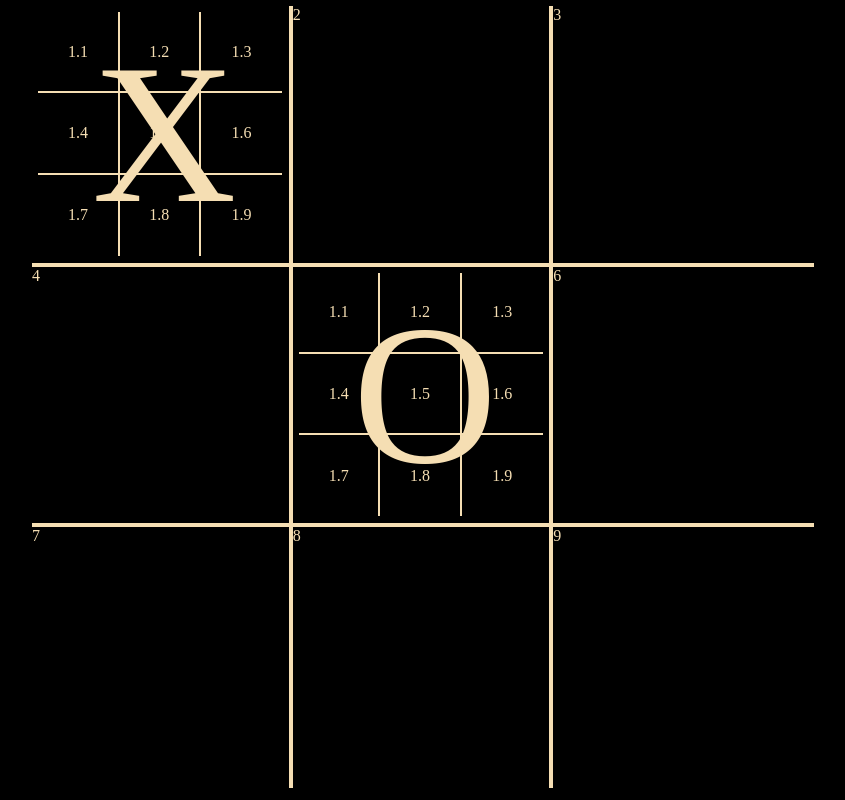
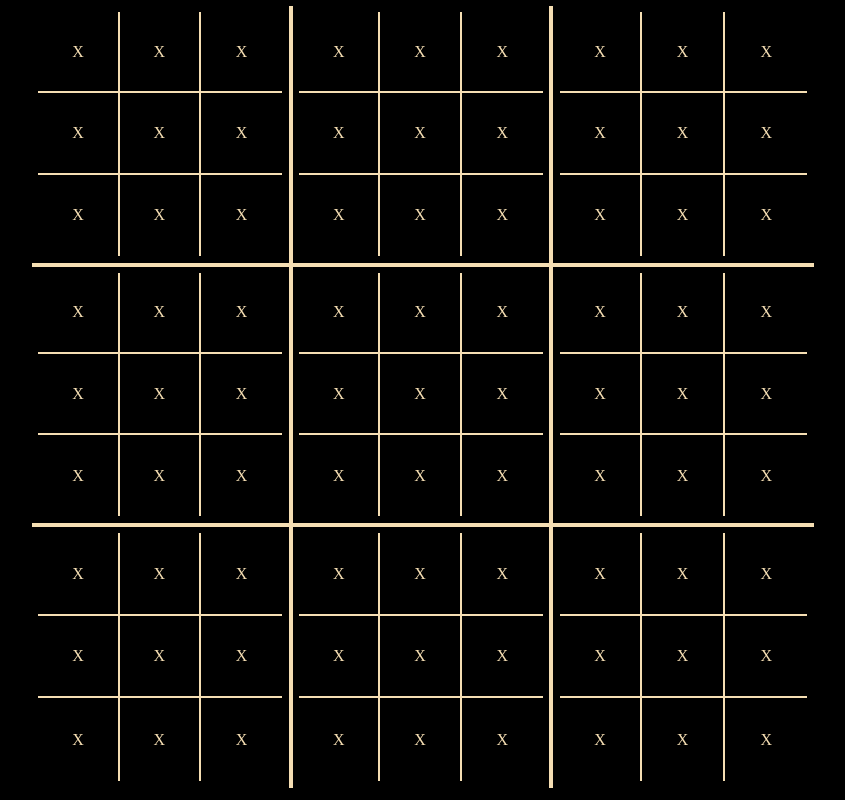
Before and after one commit to Akhand-99/SuperTicTacToe, a React (Vite) app in the folder super-tic-tac-toe/: page / in a window 1280 px wide. Shown: the whole page, without its empty margins (217-1062 px from the left). Built offline with nearby package versions, Linux system fonts and the light colour scheme.

Commit message:
Made static react components

```diff
--- a/super-tic-tac-toe/src/App.jsx
+++ b/super-tic-tac-toe/src/App.jsx
@@ -3,64 +3,13 @@ import { useState } from "react";
 // import viteLogo from '/vite.svg'
 // import './App.css'
 import "./css/styles1.css";
+import MainBoard from "./components/MainBoard";
 
 function App() {
   return (
     <>
       {/* <h1>Super Tic-Tac-Toe</h1> */}
-      <div className="main-grid-container">
-        <div className="main-grid-cell border-right border-bottom">
-          <div className="small-grid-container">
-            <div className="small-grid-cell border-right border-bottom">
-              1.1
-            </div>
-            <div className="small-grid-cell border-right border-bottom">
-              1.2
-            </div>
-            <div className="small-grid-cell border-bottom">1.3</div>
-            <div className="small-grid-cell border-right border-bottom">
-              1.4
-            </div>
-            <div className="small-grid-cell border-right border-bottom">
-              1.5
-            </div>
-            <div className="small-grid-cell border-bottom">1.6</div>
-            <div className="small-grid-cell border-right">1.7</div>
-            <div className="small-grid-cell border-right">1.8</div>
-            <div className="small-grid-cell">1.9</div>
-            <div className="overlay-small-board">X</div>
-          </div>
-        </div>
-        <div className="main-grid-cell border-right border-bottom">2</div>
-        <div className="main-grid-cell border-bottom">3</div>
-        <div className="main-grid-cell border-right border-bottom">4</div>
-        <div className="main-grid-cell border-right border-bottom">
-          <div className="small-grid-container">
-            <div className="small-grid-cell border-right border-bottom">
-              1.1
-            </div>
-            <div className="small-grid-cell border-right border-bottom">
-              1.2
-            </div>
-            <div className="small-grid-cell border-bottom">1.3</div>
-            <div className="small-grid-cell border-right border-bottom">
-              1.4
-            </div>
-            <div className="small-grid-cell border-right border-bottom">
-              1.5
-            </div>
-            <div className="small-grid-cell border-bottom">1.6</div>
-            <div className="small-grid-cell border-right">1.7</div>
-            <div className="small-grid-cell border-right">1.8</div>
-            <div className="small-grid-cell">1.9</div>
-            <div className="overlay-small-board">O</div>
-          </div>
-        </div>
-        <div className="main-grid-cell border-bottom">6</div>
-        <div className="main-grid-cell border-right">7</div>
-        <div className="main-grid-cell border-right">8</div>
-        <div className="main-grid-cell">9</div>
-      </div>
+      <MainBoard></MainBoard>
     </>
   );
 }
--- /dev/null
+++ b/super-tic-tac-toe/src/components/MainBoard.jsx
@@ -0,0 +1,19 @@
+import SmallBoard from "./SmallBoard";
+
+export default function MainBoard() {
+  return (
+    <>
+      <div className="main-grid-container">
+        <SmallBoard number={1}></SmallBoard>
+        <SmallBoard number={2}></SmallBoard>
+        <SmallBoard number={3}></SmallBoard>
+        <SmallBoard number={4}></SmallBoard>
+        <SmallBoard number={5}></SmallBoard>
+        <SmallBoard number={6}></SmallBoard>
+        <SmallBoard number={7}></SmallBoard>
+        <SmallBoard number={8}></SmallBoard>
+        <SmallBoard number={9}></SmallBoard>
+      </div>
+    </>
+  );
+}
--- /dev/null
+++ b/super-tic-tac-toe/src/components/SmallBoard.jsx
@@ -0,0 +1,35 @@
+import SmallBoardCell from "./SmallBoardCell";
+
+export default function SmallBoard({ number }) {
+  const numberToMainCellBorderMap = {
+    1: "border-right border-bottom",
+    2: "border-right border-bottom",
+    3: "border-bottom",
+    4: "border-right border-bottom",
+    5: "border-right border-bottom",
+    6: "border-bottom",
+    7: "border-right",
+    8: "border-right",
+    9: "",
+  };
+  return (
+    <>
+      <div
+        className={`${"main-grid-cell " + numberToMainCellBorderMap[number]}`}
+      >
+        <div className="small-grid-container">
+          <SmallBoardCell number={1}></SmallBoardCell>
+          <SmallBoardCell number={2}></SmallBoardCell>
+          <SmallBoardCell number={3}></SmallBoardCell>
+          <SmallBoardCell number={4}></SmallBoardCell>
+          <SmallBoardCell number={5}></SmallBoardCell>
+          <SmallBoardCell number={6}></SmallBoardCell>
+          <SmallBoardCell number={7}></SmallBoardCell>
+          <SmallBoardCell number={8}></SmallBoardCell>
+          <SmallBoardCell number={9}></SmallBoardCell>
+          {/* <div className="overlay-small-board">X</div> */}
+        </div>
+      </div>
+    </>
+  );
+}
--- /dev/null
+++ b/super-tic-tac-toe/src/components/SmallBoardCell.jsx
@@ -0,0 +1,22 @@
+export default function SmallBoardCell({ number }) {
+  const numberToMainCellBorderMap = {
+    1: "border-right border-bottom",
+    2: "border-right border-bottom",
+    3: "border-bottom",
+    4: "border-right border-bottom",
+    5: "border-right border-bottom",
+    6: "border-bottom",
+    7: "border-right",
+    8: "border-right",
+    9: "",
+  };
+  return (
+    <>
+      <div
+        className={`${"small-grid-cell " + numberToMainCellBorderMap[number]}`}
+      >
+        X
+      </div>
+    </>
+  );
+}
```
Also changed, not shown: super-tic-tac-toe/eslint.config.js (+18 -17 lines).
